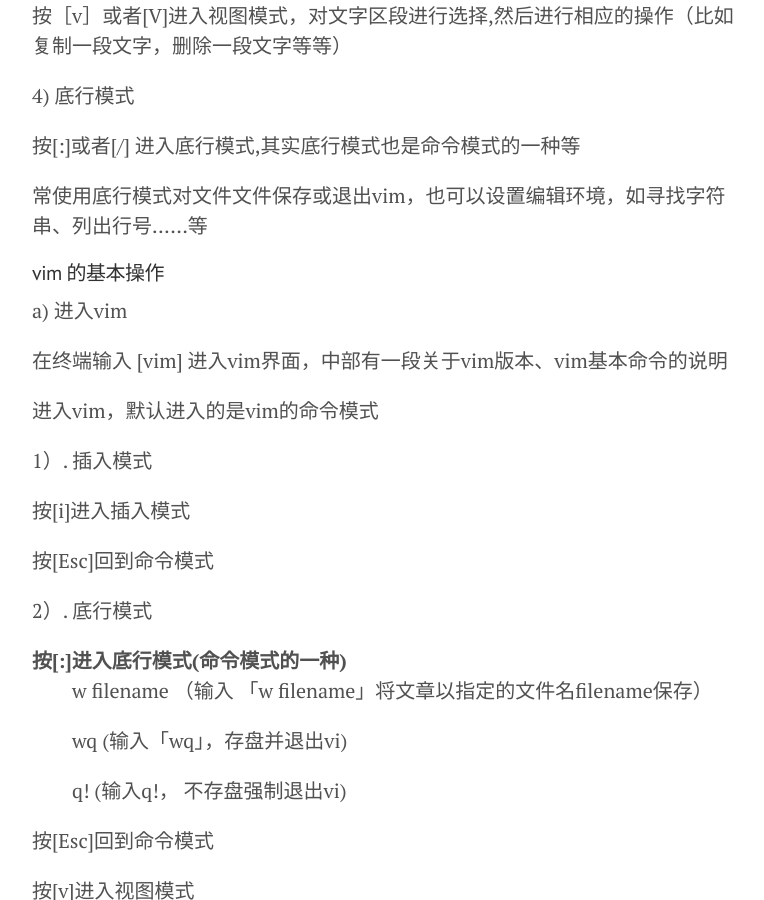
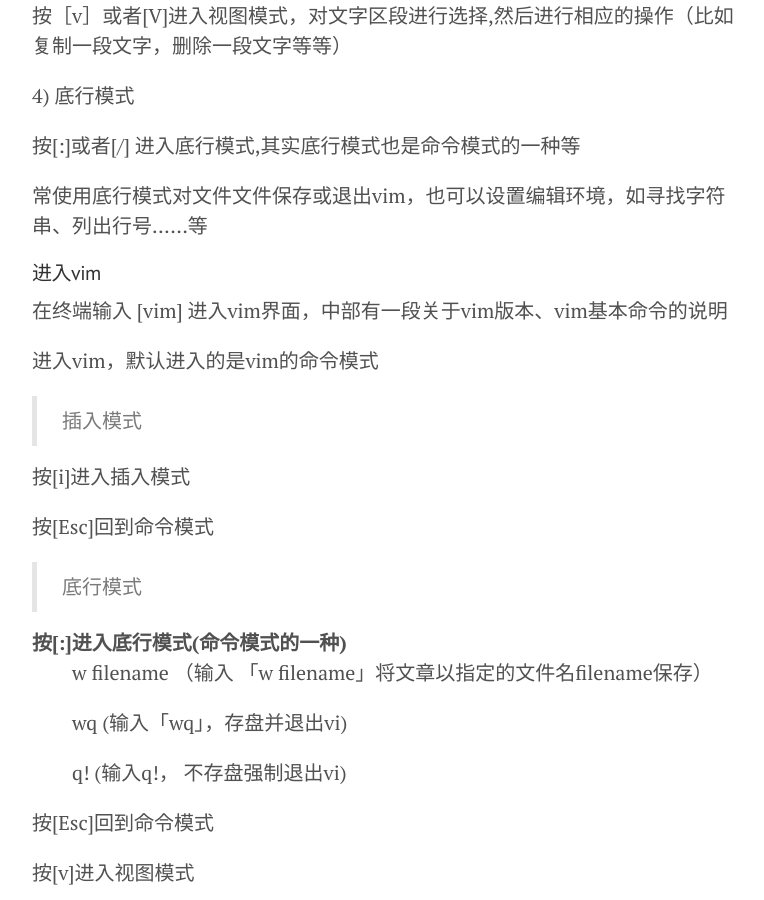
Before and after one commit to joneyphair/joneyphair.github.io, a Jekyll site: the page built from _posts/2015-09-05-vim基本命令及配置.md, in a window 1280 px wide and 900 px high, scrolled down 596 px. Shown: the whole window, without its empty margins (248-1012 px from the left). Built offline with Jekyll 4.4.1, drawn with Linux system fonts in a browser that asks for light colours; Markdown is read by kramdown in place of the engine named in the settings.

Commit message:
修改文件

```diff
--- a/_posts/2015-09-05-vim基本命令及配置.md
+++ b/_posts/2015-09-05-vim基本命令及配置.md
@@ -25,22 +25,19 @@ vim大致分可为这么几种状态，分别是命令模式、插入模式、
 
 常使用底行模式对文件文件保存或退出vim，也可以设置编辑环境，如寻找字符串、列出行号……等
 
-#### vim 的基本操作
-
-a) 进入vim
+####  进入vim
 
 在终端输入 [vim] 进入vim界面，中部有一段关于vim版本、vim基本命令的说明
 
 进入vim，默认进入的是vim的命令模式
 
-1）. 插入模式
+> 插入模式
 
 按[i]进入插入模式
 
-
 按[Esc]回到命令模式
 
-2）. 底行模式
+> 底行模式
 
 按[:]进入底行模式(命令模式的一种)
 
```
